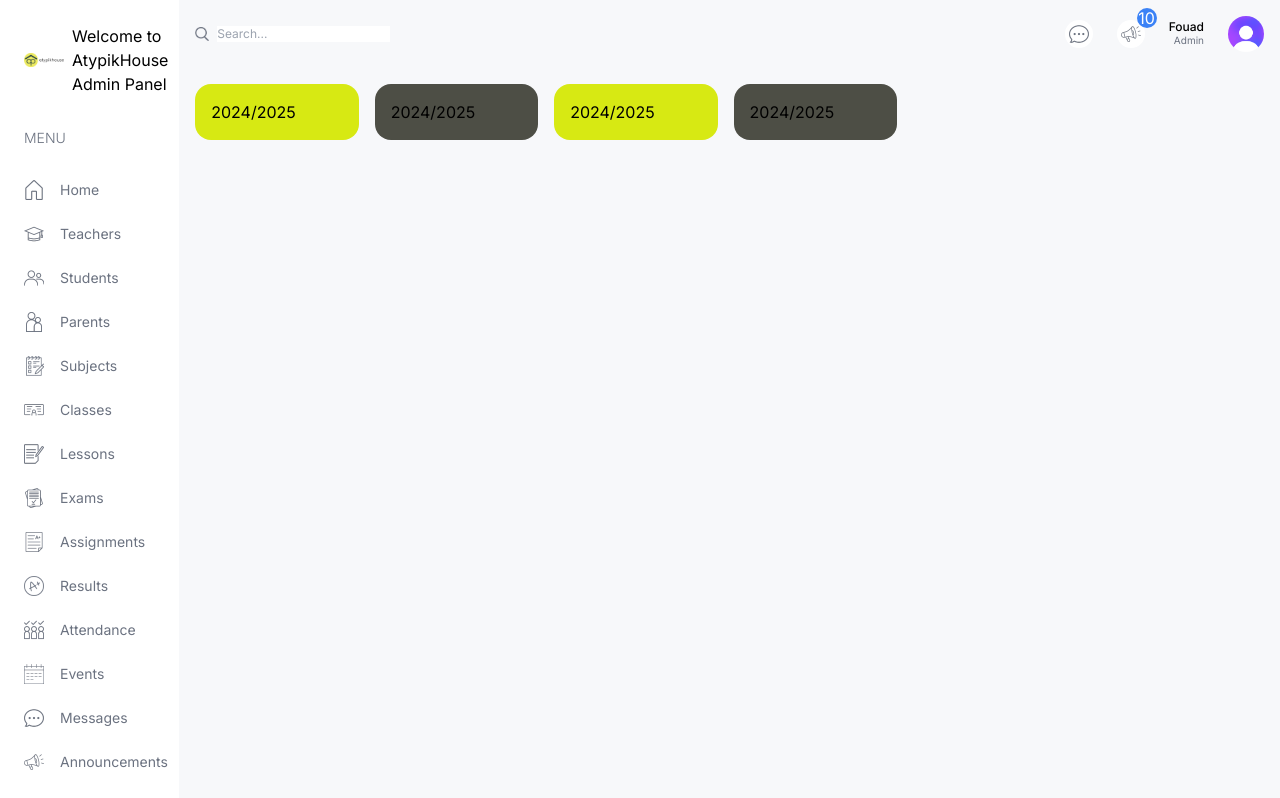
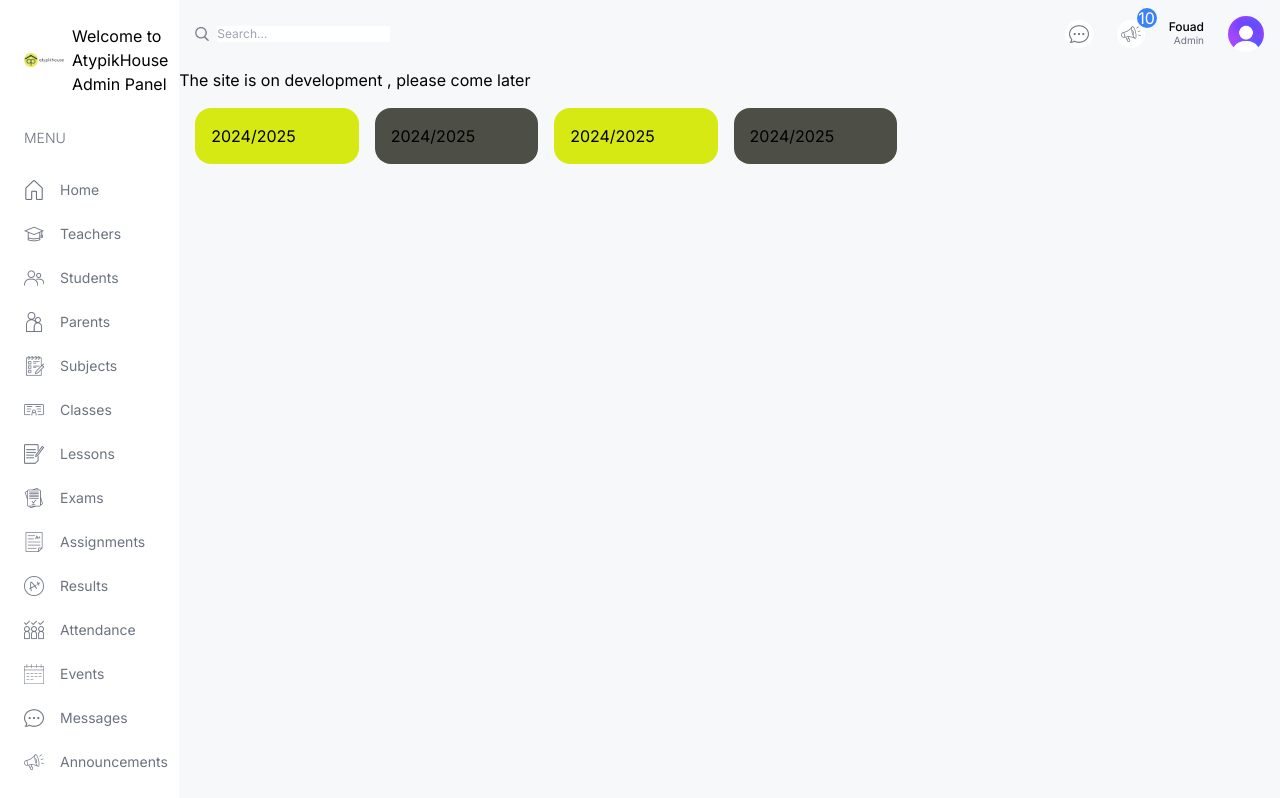
Before and after one commit to Fouad-berry/Responsive-ui-dashboard, a Next.js app: page /dashboard/admin in a window 1280 px wide. Shown: the top 798 px of the page. Built offline with nearby package versions, Linux system fonts and the light colour scheme.

Commit message:
update layout dashboard page v2

```diff
--- a/src/app/dashboard/layout.tsx
+++ b/src/app/dashboard/layout.tsx
@@ -19,6 +19,7 @@ export default function DashboardLayout({
             </div>
             <div className="w-[86%] md:w-[92%] lg:w-[84%] xl:w-[86%] bg-[#F7F8FA] overflow-scroll">
                 <Navbar/>
+                The site is on development , please come later
                 {children}
             </div>
         </div>
```
